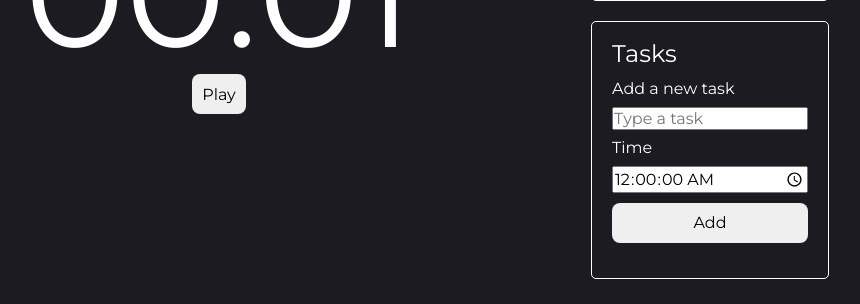
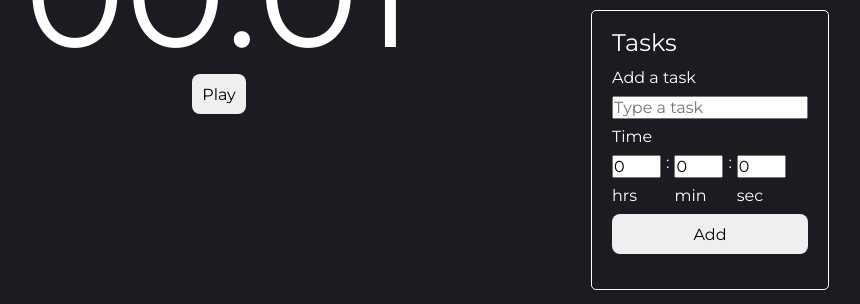
Before and after one commit to jeftepl/pomodoro-flow, a React (Vite) app: page / in a window 1280 px wide. Shown: the part 407-711 px from the top of the page, without its empty margins (302-1162 px from the left). Built offline with nearby package versions, Linux system fonts and the light colour scheme.

Commit message:
refactor: consolidate add and edit task forms, switch to separate number inputs

```diff
--- a/src/components/Tasks/Form/Form.module.css
+++ /dev/null
@@ -1,11 +0,0 @@
-.form {
-  display: flex;
-  flex-direction: column;
-  gap: 10px;
-}
-
-.form div {
-  display: flex;
-  flex-direction: column;
-  gap: 10px;
-}
--- a/src/components/Tasks/Form/index.tsx
+++ /dev/null
@@ -1,48 +0,0 @@
-import { useState } from "react";
-import styles from "./Form.module.css";
-import Button from "@components/Button";
-import useAddTask from "@state/hooks/useAddTask";
-
-export default function Form() {
-  const addTask = useAddTask();
-  const [time, setTime] = useState("00:00:00");
-  const [task, setTask] = useState("");
-
-  function onSubmit(event: React.FormEvent<HTMLFormElement>) {
-    event.preventDefault();
-    addTask({ name: task, time: time });
-    setTime("00:00:00");
-    setTask("");
-  }
-
-  return (
-    <form className={styles.form} onSubmit={onSubmit}>
-      <div>
-        <label htmlFor="task">Add a new task</label>
-        <input
-          type="text"
-          value={task}
-          onChange={event => setTask(event.target.value)}
-          name="task"
-          id="task"
-          required
-          placeholder="Type a task"
-        />
-      </div>
-      <div>
-        <label htmlFor="time">Time</label>
-        <input
-          type="time"
-          value={time}
-          onChange={event => setTime(event.target.value)}
-          step="1"
-          name="time"
-          id="time"
-          required
-          min="00:00:01"
-        />
-        <Button type="submit">Add</Button>
-      </div>
-    </form>
-  );
-}
--- /dev/null
+++ b/src/components/Tasks/TaskForm/Form.module.css
@@ -0,0 +1,27 @@
+.form {
+  display: flex;
+  flex-direction: column;
+  gap: 10px;
+}
+
+.form__field {
+  display: flex;
+  flex-direction: column;
+  gap: 10px;
+}
+
+.form__time {
+  display: flex;
+  max-width: 100%;
+  gap: 5px;
+}
+
+.form__timeInput {
+  display: flex;
+  flex-direction: column;
+  gap: 10px;
+}
+
+.form__timeInput input {
+  width: auto;
+}
--- /dev/null
+++ b/src/components/Tasks/TaskForm/index.tsx
@@ -0,0 +1,123 @@
+import { useState } from "react";
+import styles from "./Form.module.css";
+import Button from "@components/Button";
+import { formatTwoDigits } from "@common/utils/timeFormatter";
+import { useSetRecoilState } from "recoil";
+import { editState } from "@state/atom";
+import useAddTask from "@state/hooks/useAddTask";
+import useEditTask from "@state/hooks/useEditTask";
+import { ITask } from "@interfaces/ITask";
+
+interface FormProps {
+  textAction: string,
+  taskEdit?: ITask
+}
+
+export default function TaskForm({ textAction, taskEdit }: FormProps) {
+  let initialHours = "0";
+  let initialMinutes = "0";
+  let initialSeconds = "0";
+  let initialTask = "";
+
+  if(taskEdit) {
+    const InitialTimeString = taskEdit.time;
+    initialHours = InitialTimeString[0] + InitialTimeString[1];
+    initialMinutes = InitialTimeString[3] + InitialTimeString[4];
+    initialSeconds = InitialTimeString[6] + InitialTimeString[7];
+    initialTask = taskEdit.name;
+  }
+
+  const [hours, setHours] = useState(initialHours);
+  const [minutes, setMinutes] = useState(initialMinutes);
+  const [seconds, setSeconds] = useState(initialSeconds);
+  const [task, setTask] = useState(initialTask);
+
+  const setEdit = useSetRecoilState<string | null>(editState);
+
+  const addTask = useAddTask();
+  const editTask = useEditTask();
+
+  function onSubmit(event: React.FormEvent<HTMLFormElement>) {
+    event.preventDefault();
+
+    const formatedHours = formatTwoDigits(Number(hours));
+    const formatedMinutes = formatTwoDigits(Number(minutes));
+    const formatedSeconds = formatTwoDigits(Number(seconds));
+
+    const time = `${formatedHours}:${formatedMinutes}:${formatedSeconds}`;
+
+    if(taskEdit) {
+      editTask(taskEdit.id, task, time);
+    } else {
+      addTask({ name: task, time: time});
+    }
+
+    setTask(initialTask);
+    setHours(initialHours);
+    setMinutes(initialMinutes);
+    setSeconds(initialSeconds);
+
+    setEdit(null);
+  }
+
+  return (
+    <form className={styles.form} onSubmit={onSubmit}>
+      <div className={styles.form__field}>
+        <label htmlFor="task">{textAction} a task</label>
+        <input
+          type="text"
+          value={task}
+          onChange={event => setTask(event.target.value)}
+          name="task"
+          id="task"
+          required
+          placeholder="Type a task"
+        />
+      </div>
+      <div className={styles.form__field}>
+        <p>Time</p>
+        <div className={styles.form__time}>
+          <div className={styles.form__timeInput}>
+            <input
+              id="hours"
+              type="number"
+              value={hours}
+              onChange={event => setHours(event.target.value)}
+              placeholder="00 hrs"
+              max={16}
+              min={0}
+            />
+            <label htmlFor="hours">hrs</label>
+          </div>
+          :
+          <div className={styles.form__timeInput}>
+            <input
+              id="minutes"
+              type="number"
+              value={minutes}
+              onChange={event => setMinutes(event.target.value)}
+              max={59}
+              min={0}
+              placeholder="00 min"
+            />
+            <label htmlFor="minutes">min</label>
+          </div>
+          :
+          <div className={styles.form__timeInput}>
+            <input
+              id="seconds"
+              type="number"
+              max={59}
+              min={0}
+              value={seconds}
+              onChange={event => setSeconds(event.target.value)}
+              placeholder="00 sec"
+            />
+            <label htmlFor="seconds">sec</label>
+          </div>
+        </div>
+        <Button type="submit">{textAction}</Button>
+      </div>
+    </form>
+  );
+}
--- a/src/components/Tasks/TasksItem/TasksItem.module.css
+++ b/src/components/Tasks/TasksItem/TasksItem.module.css
@@ -5,13 +5,17 @@
 
 .tasksItem__text {
   font-size: 16px;
-  line-height: 28px;
-  padding: 10px;
+  line-height: 18px;
+  padding: 5px 5px;
   border-radius: 8px;
   cursor: pointer;
   background-color: rgb(49, 49, 49);
   margin: 10px 0;
   width: 70%;
+  display: flex;
+  flex-direction: column;
+  justify-content: center;
+  align-items: center;
 }
 
 .tasksItem__text--selected {
@@ -37,3 +41,9 @@
 .taskItem__edit {
   flex-direction: column;
 }
+
+.taskItem__time {
+  display: flex;
+  align-items: center;
+  justify-content: center;
+}
--- a/src/components/Tasks/TasksItem/index.tsx
+++ b/src/components/Tasks/TasksItem/index.tsx
@@ -3,11 +3,12 @@ import styles from "./TasksItem.module.css";
 import useHandleSelectedTask from "@state/hooks/useHandleSelectedTask";
 import Button from "@components/Button";
 import useDeleteTask from "@state/hooks/useDeleteTask";
-import { useState } from "react";
-import useEditTask from "@state/hooks/useEditTask";
 import { useRecoilState } from "recoil";
 import { editState } from "@state/atom";
 import useToggleCompleteTask from "@state/hooks/useToggleCompleteTask";
+import Watch from "@components/Timer/Watch";
+import { formatStringToSeconds } from "@common/utils/timeFormatter";
+import TaskForm from "../TaskForm";
 
 interface ItemProps {
   task: ITask;
@@ -16,35 +17,27 @@ interface ItemProps {
 export default function TasksItem({ task }: ItemProps) {
   const handleSelectedTask = useHandleSelectedTask();
   const deleteTask = useDeleteTask();
-  const editTask = useEditTask();
   const toggleCompleteTask = useToggleCompleteTask();
 
   const [edit, setEdit] = useRecoilState<string | null>(editState);
-
-  const [taskName, setTaskName] = useState(task.name);
-  const [taskTime, setTaskTime] = useState(task.time);
-
-  function handleEditTask() {
-    editTask(task.id, taskName, taskTime);
-    setEdit(null);
-  }
 
   return (
     <li className={styles.taskItem}>
       {(!edit || edit !== task.id) && (
         <div className={styles.taskItem__read}>
           <input type="checkbox" checked={task.completed} onChange={() => toggleCompleteTask(task.id)} />
-          <p
+          <div
             className={`${styles.tasksItem__text} ${
               task.selected ? styles["tasksItem__text--selected"] : ""
             }`}
             onClick={() => handleSelectedTask(task)}
           >
-            {task.name + " - "}
-            <span className={styles["tasksItem--time"]}>
-              {task.time}
+            {task.name}
+            <span className={styles.taskItem__time}>
+              <Watch timeInSeconds={formatStringToSeconds(task.time)} /> /
+              <Watch timeInSeconds={formatStringToSeconds(task.remainingTime)} />
             </span>
-          </p>
+          </div>
           <div className={styles.tasksItem__options}>
             <Button onClick={() => setEdit(task.id)}>Edit</Button>
             <Button onClick={() => deleteTask([task])}>-</Button>
@@ -52,24 +45,7 @@ export default function TasksItem({ task }: ItemProps) {
         </div>
       )}
       {edit && edit === task.id && (
-        <div className={styles.taskItem__edit}>
-          <input
-            type="text"
-            value={taskName}
-            onChange={(event) => setTaskName(event.target.value)}
-          />
-          <input
-            type="time"
-            value={taskTime}
-            onChange={event => setTaskTime(event.target.value)}
-            step="1"
-            name="time"
-            id="time"
-            required
-            min="00:00:01"
-          />
-          <Button onClick={handleEditTask}>Ok</Button>
-        </div>
+        <TaskForm textAction="Edit" taskEdit={task}/>
       )}
     </li>
   );
--- a/src/components/Tasks/index.tsx
+++ b/src/components/Tasks/index.tsx
@@ -1,6 +1,6 @@
 import styles from "./Tasks.module.css";
 import TasksItem from "./TasksItem";
-import Form from "@components/Tasks/Form";
+import TaskForm from "@components/Tasks/TaskForm";
 import useTasks from "@state/hooks/useTasks";
 
 export default function Tasks() {
@@ -9,7 +9,7 @@ export default function Tasks() {
   return (
     <div className={styles.tasks}>
       <h2 className={styles.tasks__title}>Tasks</h2>
-      <Form />
+      <TaskForm textAction="Add" />
       <ul>
         {tasks.map(task => <TasksItem key={task.id} task={task} />)}
       </ul>
```
